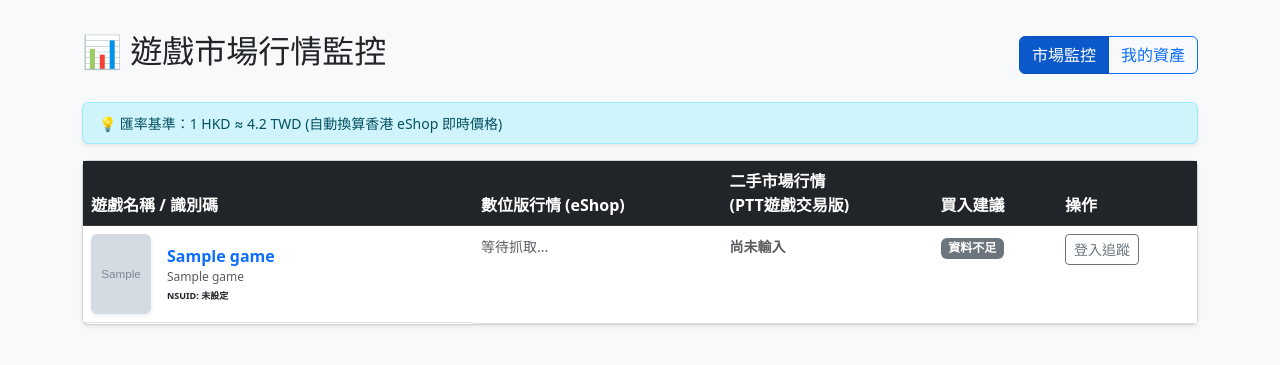
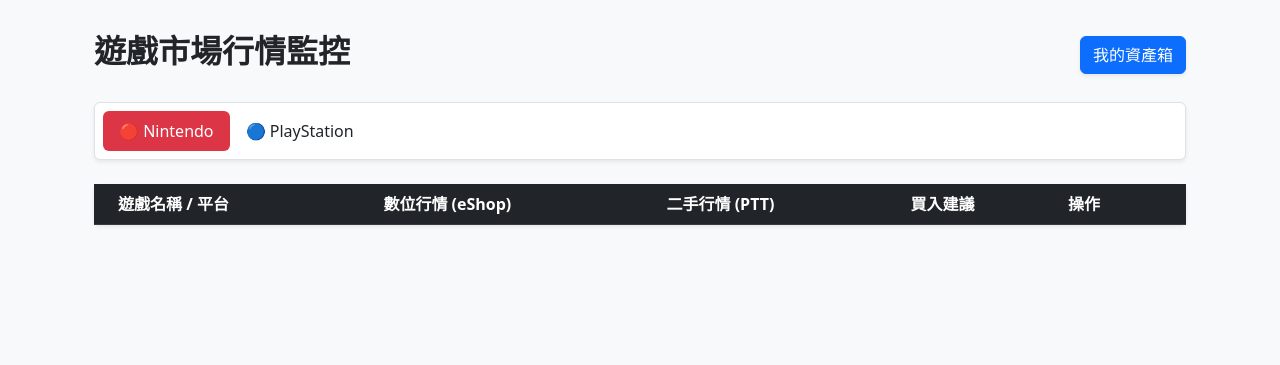
Before and after one commit to Neil4bb/re-match, a Flask app: page /?platform=ns in a window 1280 px wide. Shown: the part 56-421 px from the top of the page. Run offline with Flask 3, Linux system fonts and the light colour scheme; tables that the repository leaves empty hold one stand-in row (values such as "Sample post"); grey boxes marked "Sample" are stand-in pictures; lists and menus that the app fills with data are empty.

Commit message:
feat: implement platform-specific subpages and fix platform storage logic

```diff
--- a/app.py
+++ b/app.py
@@ -56,10 +56,34 @@
 # --- 首頁：顯示所有監控中的遊戲 ---
 @app.route('/')
 def index():
-    # 一次性抓取所有遊戲及其關聯的價格，避免 N+1 問題
-    games = Game.query.all()
-    return render_template('index.html', games=games)
+    platform_mode = request.args.get('platform', 'ns')
+    page = request.args.get('page', 1, type=int) # 取得當前頁碼
 
+    from sqlalchemy.orm import joinedload
+    from models import GamePlatformID
+
+    # 1. 使用 joinedload 解決載入過慢的 N+1 問題
+    query = Game.query.options(joinedload(Game.platform_ids), joinedload(Game.prices))
+
+    # 2. 修改過濾邏輯，確保 PS 遊戲能被搜到
+    if platform_mode == 'ns':
+        # 匹配包含 Switch 字眼的平台
+        query = query.join(GamePlatformID).filter(GamePlatformID.platform.like('%Switch%'))
+    else:
+        # 擴大 PS 的匹配範圍，包含 PS, PlayStation, PS4, PS5
+        query = query.join(GamePlatformID).filter(
+            (GamePlatformID.platform.like('%PS%')) |
+            (GamePlatformID.platform.like('%PlayStation%'))
+        )
+
+    # 3. 使用分頁 (每頁 50 筆)，解決載入過久的問題
+    pagination = query.distinct().paginate(page=page, per_page=50, error_out=False)
+    games = pagination.items
+
+    return render_template('index.html',
+                           games=games,
+                           pagination=pagination,
+                           current_platform=platform_mode)
 # --- 註冊功能 ---
 @app.route('/register', methods=['GET', 'POST'])
 def register():
--- a/models.py
+++ b/models.py
@@ -21,30 +21,44 @@
     # 關聯：被哪些使用者收藏或持有
     user_assets = db.relationship('UserAsset', backref='game', lazy=True)
 
-    def get_market_analysis(self, target_platform='Switch'):
-        """自動根據指定的平台進行數位 vs 實體的分析"""
-        sorted_prices = sorted(self.prices, key=lambda p: p.created_at, reverse=True)
+    def get_market_analysis(self, platform_mode='ns'):
+        # 1. 數位來源映射
+        target_source = 'eShop' if platform_mode == 'ns' else 'PS_Store'
 
-        # 動態決定數位商店來源
-        digital_source = 'eShop' if target_platform == 'Switch' else 'PS_Store'
+        # 2. PTT 標籤映射 (增加模糊匹配能力)
+        if platform_mode == 'ns':
+            ptt_platforms = ['NS', 'NS2', 'Switch', 'Nintendo Switch']
+        else:
+            # 涵蓋你資料庫中可能存的所有 PS 字眼
+            ptt_platforms = ['PS', 'PS4', 'PS5', 'PlayStation 4', 'PlayStation 5']
 
-        latest_digital = next((p for p in sorted_prices if p.source == digital_source), None)
-        latest_ptt = next((p for p in sorted_prices if p.source == 'PTT'), None)
+        # 3. 取得最新數位價 ( reversed 確保取到最新 created_at )
+        digital = next((p for p in reversed(self.prices) if p.source == target_source), None)
 
-        d_price = latest_digital.price if latest_digital else None
-        r_price = latest_ptt.price if latest_ptt else None
+        # 4. 取得最新 PTT 價 ( 修正點：使用 in 檢查列表 )
+        retail = next((p for p in reversed(self.prices)
+                    if p.source == 'PTT' and p.platform in ptt_platforms), None)
 
+        # 轉為數字運算
+        d_price = int(digital.price) if digital and digital.price else None
+        r_price = int(retail.price) if retail and retail.price else None
+
+        # 5. 價差邏輯
         suggestion = "資料不足"
         diff = 0
+        is_digital_cheaper = False
+
         if d_price and r_price:
             diff = r_price - d_price
             suggestion = "推薦買數位版" if diff > 0 else "推薦買實體版"
+            is_digital_cheaper = diff > 0
 
         return {
             'eshop': d_price or "N/A",
             'retail': r_price or "N/A",
             'suggestion': suggestion,
             'diff': abs(diff),
+            'is_digital_cheaper': is_digital_cheaper,
             'has_both': d_price is not None and r_price is not None
         }
 
--- a/sync_trending.py
+++ b/sync_trending.py
@@ -73,7 +73,7 @@
 def smart_sleep(index):
     """隨機休息策略，防止 IP 被封鎖"""
     if index % 50 == 0:
-        print("☕ 已處理 50 筆，長休息 180 秒...")
+        print("☕ 已處理 50 筆，長休息 60 秒...")
         time.sleep(60)
     else:
         wait = random.uniform(2.0, 5.0)
--- a/templates/index.html
+++ b/templates/index.html
@@ -1,97 +1,66 @@
 {% extends "base.html" %}
 
 {% block content %}
-<div class="row">
+<div class="container mt-4"> <div class="row">
         <div class="col-12">
             <div class="d-flex justify-content-between align-items-center mb-4">
-            <h2>📊 遊戲市場行情監控</h2>
-            <div class="btn-group">
-                <a href="/" class="btn btn-primary active">市場監控</a>
-                <a href="/my-assets" class="btn btn-outline-primary">我的資產</a>
-            </div>
+                <h2 class="fw-bold"><i class="bi bi-graph-up"></i> 遊戲市場行情監控</h2>
+                <a href="/my-assets" class="btn btn-primary shadow-sm">我的資產箱</a>
             </div>
 
-        <div class="alert alert-info shadow-sm py-2">
-            <small>💡 匯率基準：1 HKD ≈ 4.2 TWD (自動換算香港 eShop 即時價格)</small>
-        </div>
+            <ul class="nav nav-pills mb-4 bg-white p-2 rounded shadow-sm border">
+                <li class="nav-item">
+                    <a class="nav-link {% if current_platform == 'ns' %}active bg-danger text-white{% else %}text-dark{% endif %}"
+                       href="{{ url_for('index', platform='ns') }}">🔴 Nintendo</a>
+                </li>
+                <li class="nav-item">
+                    <a class="nav-link {% if current_platform == 'ps' %}active bg-primary text-white{% else %}text-dark{% endif %}"
+                       href="{{ url_for('index', platform='ps') }}">🔵 PlayStation</a>
+                </li>
+            </ul>
 
-        <div class="card shadow-sm">
-            <div class="card-body p-0">
-                <table class="table table-hover mb-0">
+            <div class="card shadow-sm border-0">
+                <div class="table-responsive"> <table class="table table-hover align-middle mb-0">
                         <thead class="table-dark">
                             <tr>
-                            <th style="width: 35%">遊戲名稱 / 識別碼</th>
-                            <th>數位版行情 (eShop)</th>
-                            <th>二手市場行情<br>(PTT遊戲交易版)</th>
+                                <th class="ps-4">遊戲名稱 / 平台</th>
+                                <th>{{ '數位行情 (eShop)' if current_platform == 'ns' else '數位行情 (PS)' }}</th>
+                                <th>二手行情 (PTT)</th>
                                 <th>買入建議</th>
-                            <th>操作</th>
+                                <th class="pe-4">操作</th>
                             </tr>
                         </thead>
                         <tbody>
                             {% for game in games %}
-                            {# 呼叫模型裡的分析方法 #}
-                            {% set analysis = game.get_market_analysis() %}
-
+                                {% set analysis = game.get_market_analysis(platform_mode=current_platform) %}
                                 <tr>
-                                <td class="d-flex align-items-center">
-                                    <div class="me-3">
-                                        <img src="{{ game.cover_url if game.cover_url else 'https://placehold.co/60x80?text=No+Cover' }}"
-                                            alt="{{ game.name }}"
-                                            class="rounded shadow-sm"
-                                            style="width: 60px; height: 80px; object-fit: cover;">
-                                    </div>
-
+                                    <td class="ps-4">
+                                        <div class="d-flex align-items-center">
+                                            <img src="{{ game.cover_url }}" class="rounded shadow-sm me-3" style="width: 50px; height: 65px; object-fit: cover;">
                                             <div>
-                                        <div class="fw-bold text-primary">
-                                            {{ game.chinese_name if game.chinese_name else game.name }}
-                                        </div>
-                                        <div class="text-muted" style="font-size: 0.75rem;">
-                                            {% if game.chinese_name %}
-                                                <span class="d-block">{{ game.name }}</span>
-                                            {% endif %}
-                                            <span class="badge bg-light text-dark border-0 p-0">
-                                                NSUID: {{ game.nsuid if game.nsuid else '未設定' }}
+                                                <div class="fw-bold">{{ game.chinese_name or game.name }}</div>
+                                                <span class="badge {% if current_platform == 'ns' %}bg-danger{% else %}bg-primary{% endif %} opacity-75" style="font-size: 0.65rem;">
+                                                    {{ 'Nintendo' if current_platform == 'ns' else 'PlayStation' }}
                                                 </span>
                                             </div>
                                         </div>
                                     </td>
-
-                                <td class="{% if analysis.is_digital_cheaper %}table-success fw-bold text-success{% endif %}">
-                                    {% if analysis.eshop != 'N/A' %}
-                                        NT$ {{ analysis.eshop }}
-                                    {% else %}
-                                        <span class="text-muted small">等待抓取...</span>
-                                    {% endif %}
+                                    <td class="{% if analysis.is_digital_cheaper %}text-success fw-bold{% endif %}">
+                                        {% if analysis.eshop != 'N/A' %}NT$ {{ analysis.eshop }}{% else %}<span class="text-muted small">-</span>{% endif %}
                                     </td>
-
                                     <td class="fw-bold">
-                                    {% if analysis.retail != 'N/A' %}
-                                        NT$ {{ analysis.retail }}
-                                    {% else %}
-                                        <span class="text-muted small">尚未輸入</span>
-                                    {% endif %}
+                                        {% if analysis.retail != 'N/A' %}NT$ {{ analysis.retail }}{% else %}<span class="text-muted small">-</span>{% endif %}
                                     </td>
-
                                     <td>
-                                    <span class="badge {% if analysis.suggestion == '推薦買數位版' %}bg-success{% else %}bg-secondary{% endif %}">
+                                        <span class="badge {% if analysis.is_digital_cheaper %}bg-success{% else %}bg-secondary{% endif %}">
                                             {{ analysis.suggestion }}
                                         </span>
                                         {% if analysis.has_both %}
-                                        <small class="d-block mt-1 {% if analysis.is_digital_cheaper %}text-success{% else %}text-muted{% endif %}">
-                                            {{ '省下' if analysis.is_digital_cheaper else '便宜' }} NT$ {{ analysis.diff }}
-                                        </small>
+                                            <div class="small text-muted mt-1">價差: NT$ {{ analysis.diff }}</div>
                                         {% endif %}
                                     </td>
-
-                                <td>
-                                    {% if current_user.is_authenticated %}
-                                        <a href="{{ url_for('add_to_assets', game_id=game.id) }}"
-                                        class="btn btn-primary btn-sm px-3 shadow-sm">
-                                        ➕ 追蹤
-                                        </a>
-                                    {% else %}
-                                        <a href="{{ url_for('login') }}" class="btn btn-sm btn-outline-secondary">登入追蹤</a>
-                                    {% endif %}
+                                    <td class="pe-4">
+                                        <a href="{{ url_for('add_to_assets', game_id=game.id) }}" class="btn btn-sm btn-outline-primary">追蹤</a>
                                     </td>
                                 </tr>
                             {% endfor %}
@@ -101,4 +70,5 @@
             </div>
         </div>
     </div>
+</div>
 {% endblock %}
```
Also changed, not shown: fix_platforms.py (added, +83 -0 lines), services/igdb_service.py (+18 -0 lines), services/main_service.py (+18 -0 lines). Lines whose indentation alone changed are shown as unchanged.
